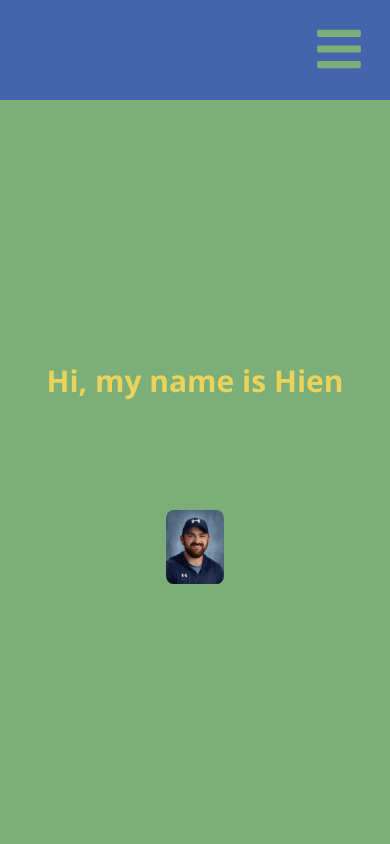
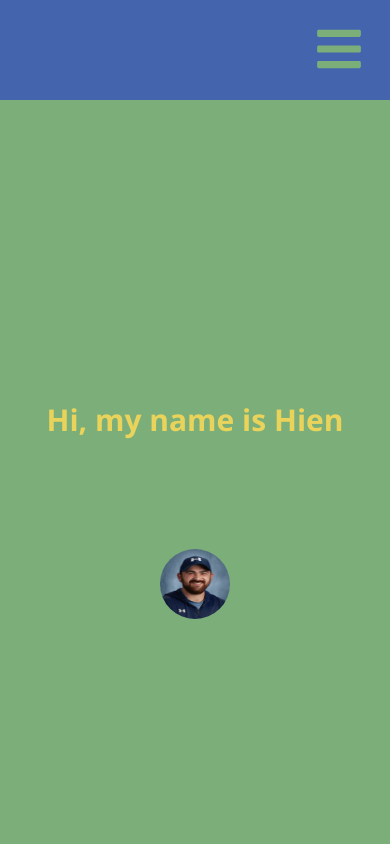
Before and after one commit to hvphan1993/HVP-React-Portfolio, a React (Create React App) app: page / in a window 390 px wide. Shown: the top 844 px of the page. Built offline with nearby package versions, Linux system fonts and the light colour scheme.

Commit message:
updated home media queries

```diff
--- a/src/pages/Home.js
+++ b/src/pages/Home.js
@@ -12,7 +12,7 @@ function Home() {
         <img
           src={Profile1}
           className="pic my-2"
-          style={{ width: "15%" }}
+          style={{ width: "18%" }}
           alt="profile1"
         />
         <div className="prompt">
--- a/src/styles/Home.css
+++ b/src/styles/Home.css
@@ -7,7 +7,7 @@
 
   .about {
     width: 100%;
-    height: calc(100vh - 100px);
+    height: calc(110vh - 110px);
     display: flex;
     flex-direction: column;
     justify-content: center;
@@ -19,17 +19,17 @@
 
   .about h2 {
     font-family: "Segoe UI", Tahoma, Geneva, Verdana, sans-serif;
-    font-size: 80px;
+    font-size: 70px;
     color: #e9d35b;
     height: 50px;
   }
 
   .about .prompt {
     width: 40%;
-    font-size: 30px;
+    font-size: 25px;
   }
   .prompt svg {
-    font-size: 60px;
+    font-size: 50px;
     margin: 5px;
     color: white;
   }
@@ -58,7 +58,9 @@
   }
 
   .pic {
-    border-radius: 12%;
+    border-radius: 62%;
+    width: 60%;
+    height: auto;
   }
 
   @media only screen and (max-width: 775px) {
@@ -67,9 +69,9 @@
         margin: 0px 5px 100px 5px;
       }
 
-    .about img {
-        max-width: 100%;
-  height: auto;
+    .pic {
+        height: calc(25vh - 90px);
+
     }
 
     .about .prompt {
@@ -80,9 +82,8 @@
   }
 
   @media only screen and (max-width: 600px) {
-    .about img {
-        max-width: 100%;
-  height: auto;
+    .pic {
+        height: calc(13vh - 40px);
     }
 
     .about h2 {
```
